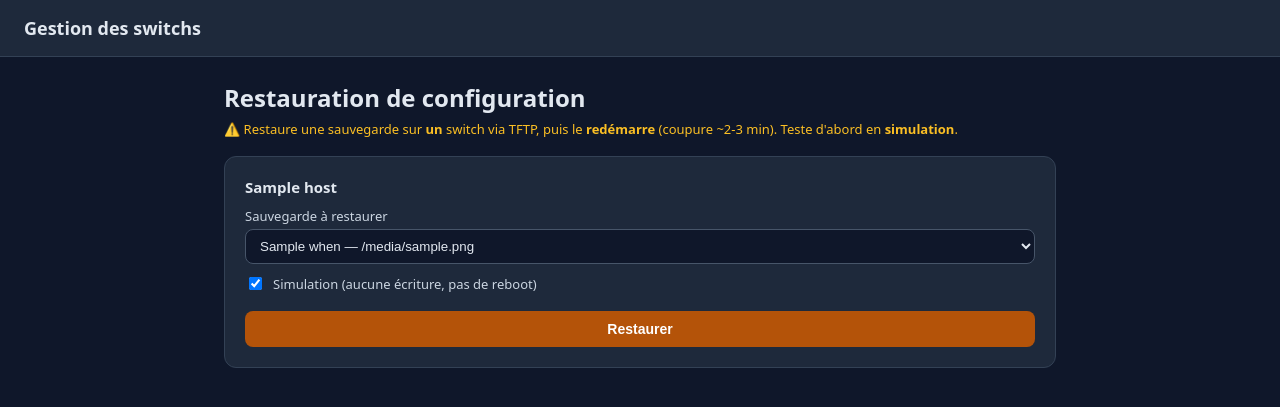
After one commit to V3locidad/network-manage, a Flask app: template webui/templates/restore.html in a window 1280 px wide. The commit adds this page. Shown: the top 407 px of the page. Run offline with Flask 3, Linux system fonts and the light colour scheme; the template is opened without the code that fills it: most values are stand-ins (such as "Sample title", 1, 10 or a date in 2020).

Commit message:
webui: restauration d'une sauvegarde de config (page Restauration)
- TFTP sert aussi backups/ ; playbook restore_config.yml charge la sauvegarde
  en startup-config puis reload (1 switch, simulation par défaut, reboot).
- Page /restore : liste les sauvegardes par switch, sélection + simulation.
- webui reçoit TFTP_SERVER (corrige aussi le firmware).

Co-Authored-By: Claude Opus 4.8 <noreply@anthropic.com>

```diff
--- a/firmware/docker-compose.yml
+++ b/firmware/docker-compose.yml
@@ -15,3 +15,5 @@ services:
     network_mode: host
     volumes:
       - ./images:/srv/tftp:ro
+      # Sauvegardes servies sous backups/<host>/<fichier>.cfg (pour la restauration).
+      - ../backups:/srv/tftp/backups:ro
--- a/webui/app.py
+++ b/webui/app.py
@@ -151,6 +151,13 @@ ACTIONS = {
     "audit": {
         "label": "Audit de conformité",
         "playbook": "playbooks/audit.yml",
+        "icon": "",
+        "desc": "",
+    },
+    # Action sans carte : restauration d'une sauvegarde (page « Restauration »).
+    "restore": {
+        "label": "Restauration de configuration",
+        "playbook": "playbooks/restore_config.yml",
         "icon": "",
         "desc": "",
     },
@@ -367,6 +374,21 @@ def load_vlans():
         return []
 
 
+def load_host_backups():
+    """{host: [{file, when}]} des sauvegardes .cfg disponibles, plus récentes d'abord."""
+    out = {}
+    for path in glob.glob(os.path.join(BACKUP_DIR, "*", "*.cfg")):
+        host = os.path.basename(os.path.dirname(path))
+        out.setdefault(host, []).append({
+            "file": os.path.basename(path),
+            "when": datetime.fromtimestamp(os.path.getmtime(path)).strftime("%Y-%m-%d %H:%M"),
+            "mtime": os.path.getmtime(path),
+        })
+    for host in out:
+        out[host].sort(key=lambda b: b["mtime"], reverse=True)
+    return dict(sorted(out.items()))
+
+
 def load_targets():
     """Cibles proposées sous forme (valeur, libellé) : groupes puis hôtes."""
     hosts = []
@@ -565,6 +587,12 @@ def history():
                            accounts=bool(load_users()))
 
 
+@app.route("/restore")
+@login_required
+def restore_page():
+    return render_template("restore.html", backups=load_host_backups())
+
+
 @app.route("/sync_librenms", methods=["POST"])
 @login_required
 def sync_librenms():
@@ -760,6 +788,12 @@ def build_command(action, form):
         lines = [ln.strip() for ln in form.get("commands", "").splitlines()
                  if ln.strip()]
         extra["commands"] = lines
+    if action == "restore":
+        extra.update({
+            "restore_file": form.get("restore_file", ""),
+            "restore_dry_run": bool(form.get("restore_dry_run")),
+            "restore_tftp_server": os.environ.get("TFTP_SERVER", ""),
+        })
     cmd = ["ansible-playbook", playbook,
            "-e", f"@{CREDS_FILE}",
            "-e", json.dumps(extra)]
@@ -815,6 +849,8 @@ def run(action):
         back = url_for("audit_dashboard")
     elif action == "cmd":
         back = url_for("console_result")
+    elif action == "restore":
+        back = url_for("restore_page")
     else:
         back = url_for("index")
     return render_template("run.html", run_id=run_id,
--- a/webui/docker-compose.yml
+++ b/webui/docker-compose.yml
@@ -25,6 +25,8 @@ services:
       # Inoffensif tant que le fichier n'est pas chiffré.
       ANSIBLE_VAULT_PASSWORD: ${ANSIBLE_VAULT_PASSWORD:-}
       ANSIBLE_VAULT_PASSWORD_FILE: /project/secret/vault_pass.sh
+      # Serveur TFTP (firmware + restauration de config) = le LXC lui-même.
+      TFTP_SERVER: ${TFTP_SERVER:-}
       # Synchro de l'inventaire depuis LibreNMS (bouton dans l'UI).
       LNMS_URL: ${LNMS_URL:-}
       LNMS_TOKEN: ${LNMS_TOKEN:-}
--- a/webui/templates/base.html
+++ b/webui/templates/base.html
@@ -62,6 +62,7 @@
         <a href="{{ url_for('dashboard') }}">Tableau de bord</a>
         <a href="{{ url_for('index') }}">Actions</a>
         <a href="{{ url_for('console_result') }}">Console</a>
+        <a href="{{ url_for('restore_page') }}">Restauration</a>
         <a href="{{ url_for('terminal') }}">Terminal</a>
         <a href="{{ url_for('settings') }}">Config standard</a>
         <a href="{{ url_for('audit_dashboard') }}">Conformité</a>
--- /dev/null
+++ b/webui/templates/restore.html
@@ -0,0 +1,32 @@
+{% extends "base.html" %}
+{% block content %}
+<h2 style="margin:0 0 6px;">Restauration de configuration</h2>
+<p class="warn" style="margin:0 0 18px;font-size:13px;">
+  ⚠️ Restaure une sauvegarde sur <b>un</b> switch via TFTP, puis le
+  <b>redémarre</b> (coupure ~2-3 min). Teste d'abord en <b>simulation</b>.
+</p>
+
+{% if not backups %}
+  <div class="card"><p class="muted">Aucune sauvegarde disponible. Lance d'abord
+    l'action « Sauvegarde des configs » depuis la page Actions.</p></div>
+{% else %}
+  <div class="grid">
+    {% for host, files in backups.items() %}
+    <div class="card">
+      <h2 style="font-size:15px;">{{ host }}</h2>
+      <form method="post" action="{{ url_for('run', action='restore') }}">
+        <input type="hidden" name="target" value="{{ host }}">
+        <label>Sauvegarde à restaurer</label>
+        <select name="restore_file">
+          {% for b in files %}
+          <option value="{{ b.file }}">{{ b.when }} — {{ b.file }}</option>
+          {% endfor %}
+        </select>
+        <label class="check"><input type="checkbox" name="restore_dry_run" checked> Simulation (aucune écriture, pas de reboot)</label>
+        <button type="submit" style="background:#b45309;">Restaurer</button>
+      </form>
+    </div>
+    {% endfor %}
+  </div>
+{% endif %}
+{% endblock %}
```
Also changed, not shown: playbooks/restore_config.yml (added, +87 -0 lines).
